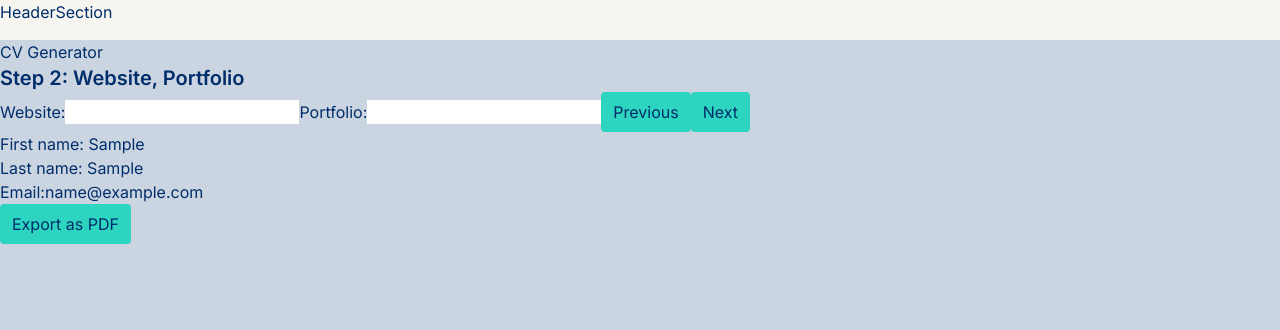
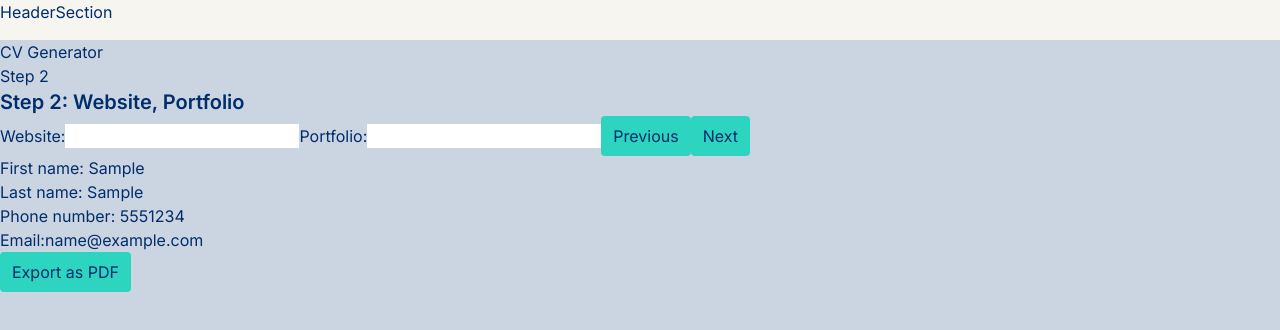
Before and after one commit to themuuln/resume-generator, a Next.js app: page /generator in a window 1280 px wide. Both pictures are taken after typing "Sample", "Sample", "5551234", "name@example.com" into the empty fields and a click on the button "Next". Shown: the top 330 px of the page. Built offline with nearby package versions, Linux system fonts and the light colour scheme; what @react-pdf/renderer would draw is missing.

Commit message:
More Steps added

```diff
--- a/app/generator/page.jsx
+++ b/app/generator/page.jsx
@@ -6,6 +6,9 @@ import PDFResume from '../components/PDFResume';
 import { PDFViewer, PDFDownloadLink } from '@react-pdf/renderer';
 import HeaderSection from '../components/header/HeaderSection';
 import Button from '../components/Button';
+import PastExperiences from '../components/steps/PastExperiences';
+import Education from '../components/steps/Education';
+import Skills from '../components/Skills';
 
 export default function Home() {
   const [step, setStep] = useState(1);
@@ -15,7 +18,7 @@ export default function Home() {
   const pdfRef = useRef();
 
   const handleNext = (data) => {
-    setCVData((prevData) => ({ ...prevData, ...data }));
+    setCVData((prevData) => ({ ...prevData, ...data, selectedExperiences }));
     setStep((prevStep) => prevStep + 1);
   };
 
@@ -27,12 +30,18 @@ export default function Home() {
         return <NameEmail onNext={handleNext} />;
       case 2:
         return <WebsitePortfolio onPrev={handlePrev} onNext={handleNext} />;
+      case 3:
+        return <PastExperiences onPrev={handlePrev} onNext={handleNext} />
+      case 4:
+        return <Education onPrev={handlePrev} onNext={handleNext} />
+      case 5:
+        return <Skills onPrev={handlePrev} onNext={handleNext} />
       default:
         return null;
     }
   };
 
-  const { firstName, lastName, email, website, portfolio } = cvData;
+  const { firstName, lastName, phoneNumber, email, website, portfolio, selectedExperiences } = cvData;
 
   const handleExportPDF = () => {
     setShowPDF(true);
@@ -43,14 +52,19 @@ export default function Home() {
       <HeaderSection />
       <div>
         <h1>CV Generator</h1>
+        <h3>Step {step}</h3>
         {renderFormStep()}
         {step > 1 && (
           <div>
             <p>First name: {firstName}</p>
             <p>Last name: {lastName}</p>
+            <p>Phone number: {phoneNumber}</p>
             <p>Email:{email}</p>
             {step > 2 && website && <p>Website: {website}</p>}
             {step > 2 && portfolio && <p>Portfolio: {portfolio}</p>}
+            {selectedExperiences && selectedExperiences.length > 0 && (
+              <p>Past Experiences: {selectedExperiences.join(', ')}</p>
+            )}
             <button
               className='px-3 py-2 transition-colors duration-200 bg-teal-400 rounded hover:bg-teal-500'
               onClick={handleExportPDF}
```
